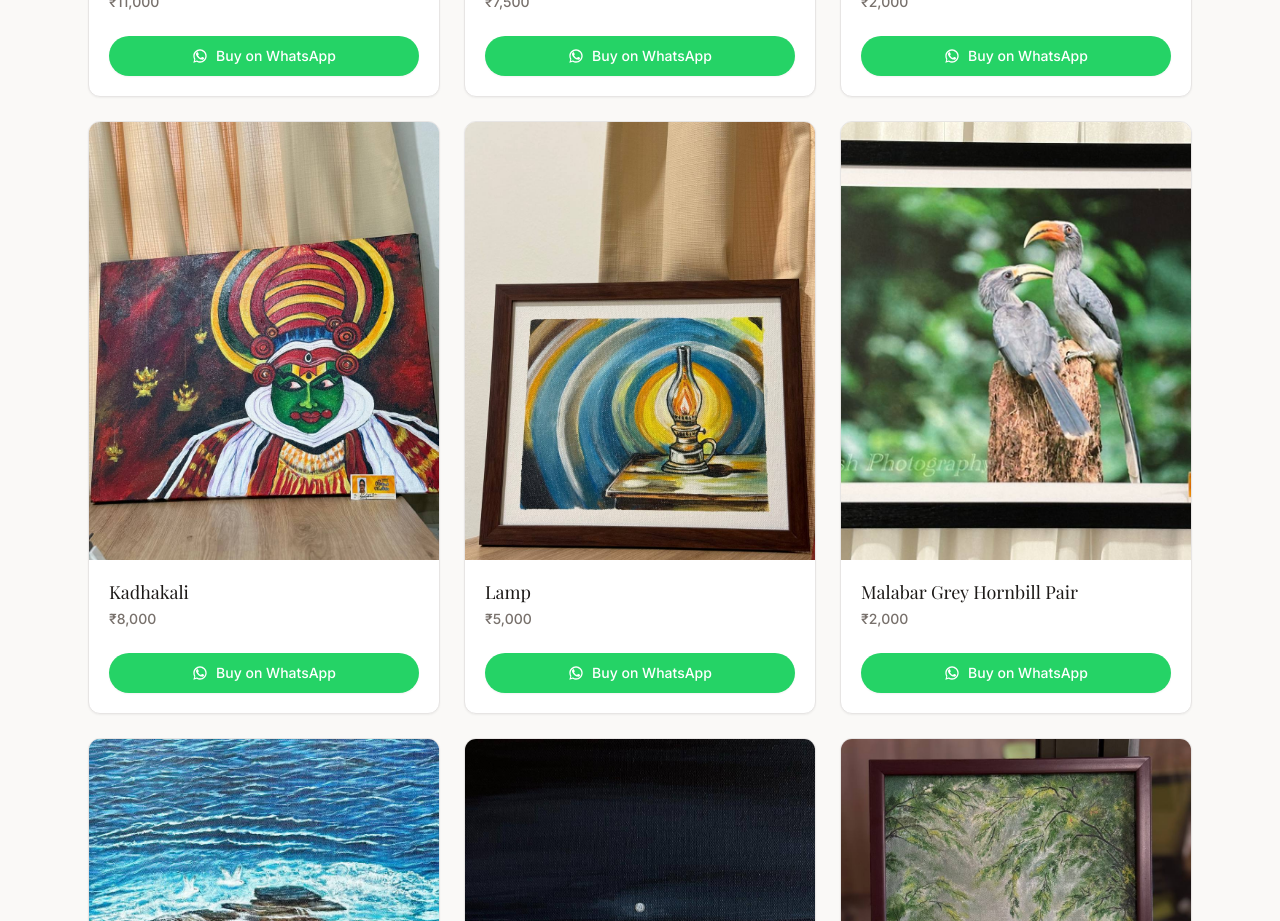
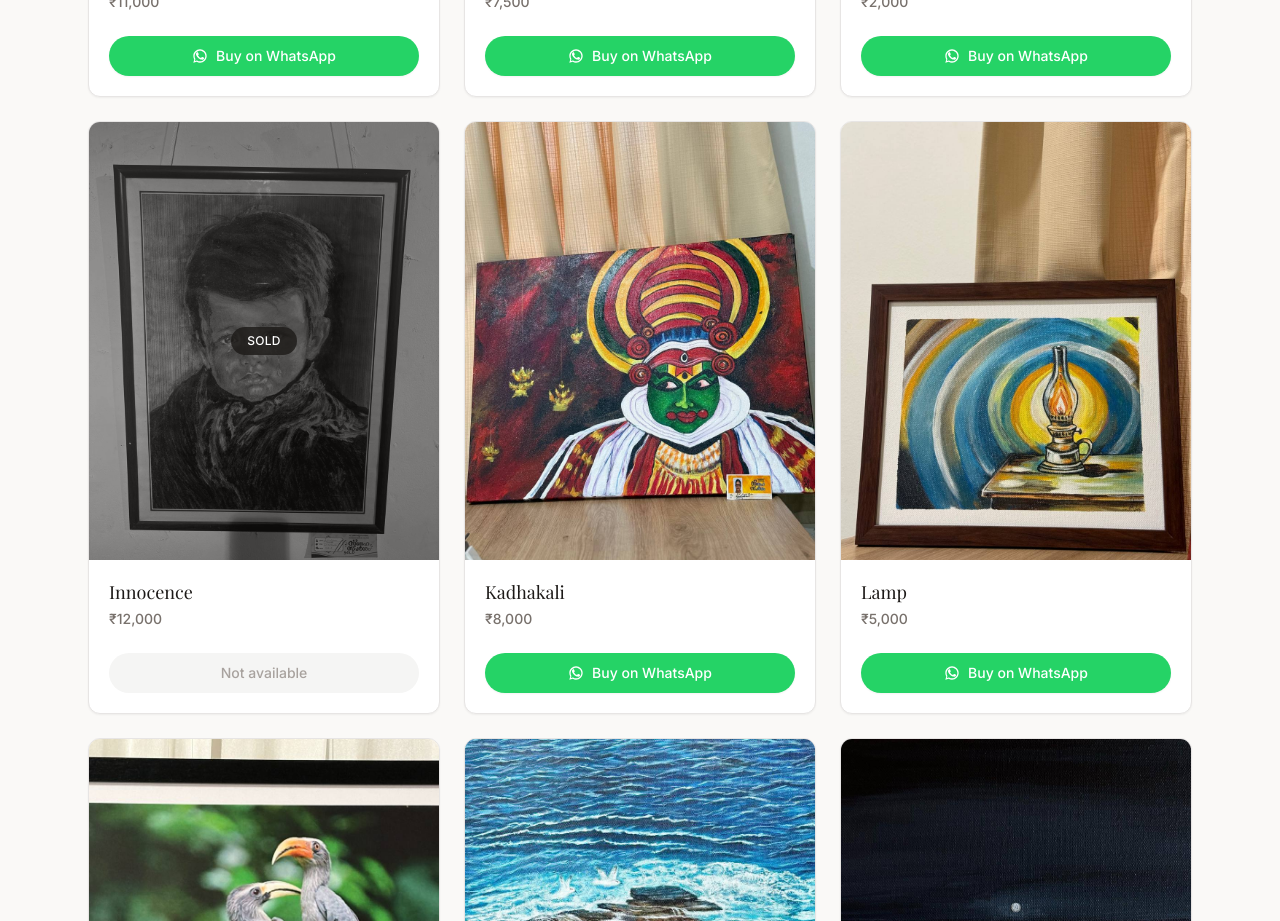
Before and after one commit to jasilmohmd/Art-catalogue, a Next.js app: page / in a window 1280 px wide. Shown: the part 7660-8581 px from the top of the page. Built offline with nearby package versions, Linux system fonts and the light colour scheme; a web font is replaced by a local one.

Commit message:
feat: add Innocence artwork

```diff
--- a/data/artworks.ts
+++ b/data/artworks.ts
@@ -239,6 +239,13 @@ export const artworks: Artwork[] = [
     price: 2000,
     image: "/artworks/indian_spot_billed_duck-2000.jpg",
     available: true,
+  },
+  {
+    id: "innocence",
+    name: "Innocence",
+    price: 12000,
+    image: "/artworks/innocence-12000-sold.jpg",
+    available: false,
   },
   {
     id: "kadhakali",
```
Also changed, not shown: public/artworks/innocence-12000-sold.jpg (added).
